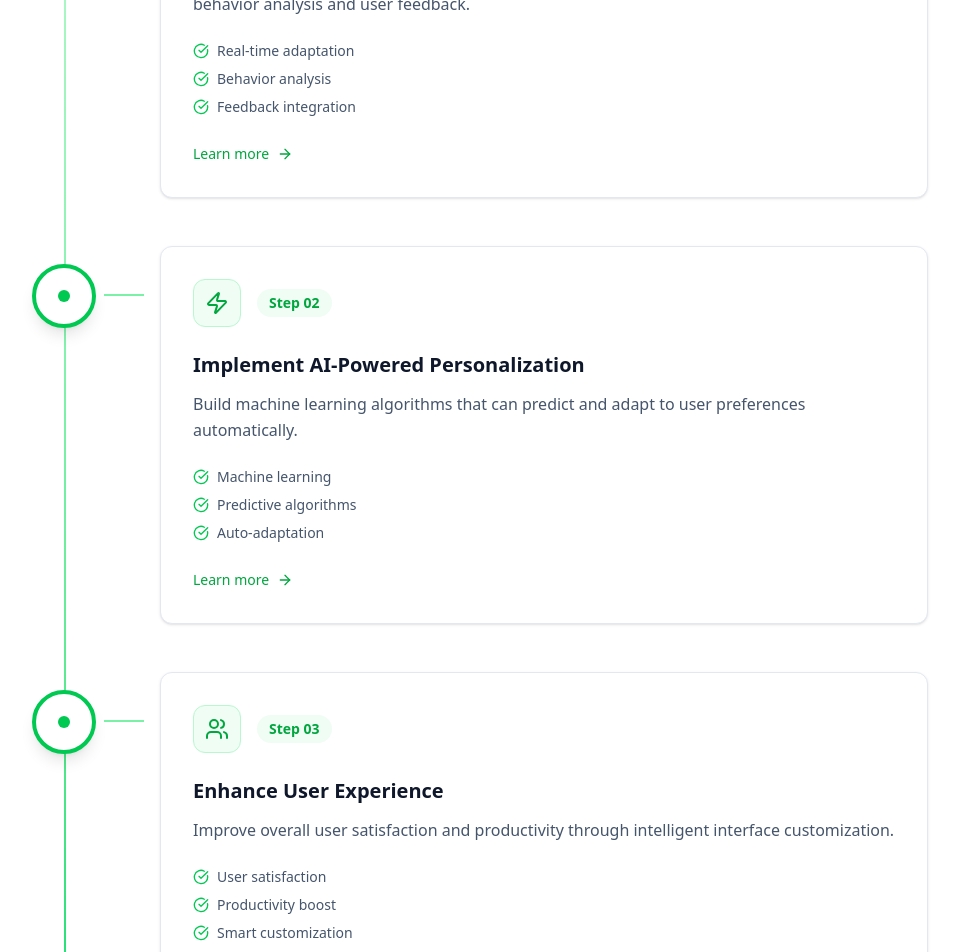
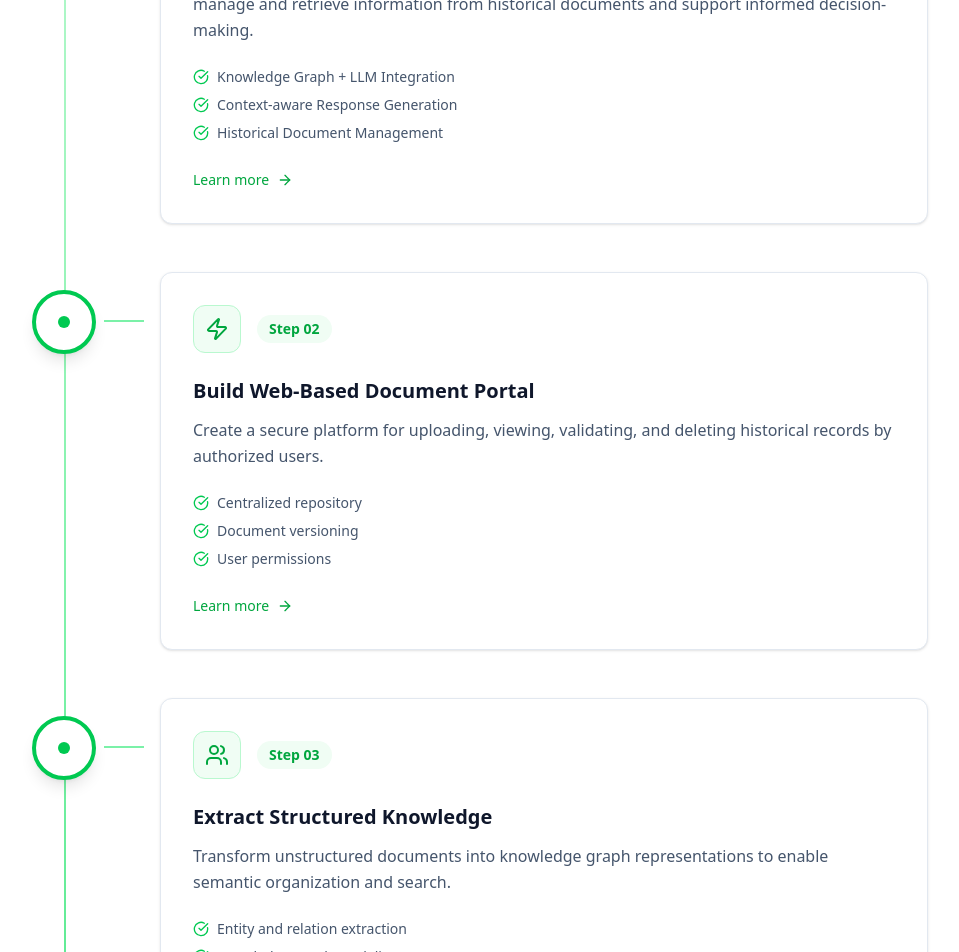
Before and after one commit to foverokavindz/your-ai-website, a React (Vite) app: page / in a window 1280 px wide. Shown: the part 8400-9352 px from the top of the page, without its empty margins (160-1119 px from the left). Built offline with nearby package versions, Linux system fonts and the light colour scheme.

Commit message:
feat: Update About, Milestones, Objectives, and Technologies sections with new team members, milestones, and enhanced descriptions for improved clarity and functionality

```diff
--- a/src/components/sections/About.jsx
+++ b/src/components/sections/About.jsx
@@ -21,71 +21,66 @@ const About = () => {
 
   const supervisors = [
     {
-      name: 'Dr. John Smith',
-      role: 'Project Supervisor',
-      department: 'Computer Science Department',
-      specialization: 'AI & Machine Learning',
-      email: 'john.smith@university.edu',
+      name: 'Dr. Chamara Liyanage',
+      role: 'Main Supervisor',
+      department: 'IT Department',
+      specialization: 'Senior Lecturer',
+      email: 'chamara@sjp.as.lk',
       linkedin: '#',
-      bio: 'Leading expert in artificial intelligence with 15+ years of research experience in adaptive systems.',
+      bio: '',
     },
     {
-      name: 'Dr. Sarah Johnson',
-      role: 'Co-Supervisor',
-      department: 'HCI Research Lab',
-      specialization: 'Human-Computer Interaction',
-      email: 'sarah.johnson@university.edu',
+      name: 'Mr. Hiran Wijesinghe',
+      role: 'External-Supervisor',
+      department: 'Sri Lanka Tea board',
+      specialization: 'Assistance Director - IT',
+      email: 'hiral@brd.ac.lk',
       linkedin: '#',
-      bio: 'Specializes in user experience research and interface design for intelligent systems.',
-    },
-    {
-      name: 'Dr. Michael Brown',
-      role: 'External Supervisor',
-      department: 'Tech Innovation Corp',
-      specialization: 'UI/UX Technologies',
-      email: 'michael.brown@company.com',
-      linkedin: '#',
-      bio: 'Industry expert with extensive experience in developing commercial UI adaptation solutions.',
+      bio: '',
     },
   ];
 
   const teamMembers = [
     {
-      name: 'Alex Chen',
-      role: 'Lead Developer & Researcher',
+      name: 'Kavinda Weerasinghe',
+      role: 'Frontend Development',
       studentId: 'IT21324406',
       specialization: 'Full-Stack Development',
-      email: 'alex.chen@student.edu',
+      email: 'kavinda@abc.lk',
       linkedin: '#',
       github: '#',
       contributions: [
-        'System Architecture',
-        'Backend Development',
+        'Frontend Design & Development',
+        'LItreture review',
         'API Integration',
       ],
     },
     {
-      name: 'Maria Garcia',
-      role: 'UI/UX Researcher',
+      name: 'Nipuni Nishadini',
+      role: 'Backend Developer',
       studentId: 'IT21215360',
       specialization: 'User Experience Design',
       email: 'maria.garcia@student.edu',
       linkedin: '#',
       github: '#',
-      contributions: ['User Research', 'Interface Design', 'Usability Testing'],
+      contributions: [
+        'Endpoint development',
+        'Backend Engineering',
+        'Testings',
+      ],
     },
     {
-      name: 'David Wilson',
-      role: 'ML Engineer',
+      name: 'Dulan Jayewikrama',
+      role: 'AI developer',
       studentId: 'IT17117210',
-      specialization: 'Machine Learning',
-      email: 'david.wilson@student.edu',
+      specialization: 'AI devleopment',
+      email: 'dulan@student.edu',
       linkedin: '#',
       github: '#',
       contributions: [
-        'Algorithm Development',
-        'Data Analysis',
-        'Model Training',
+        'Backend Development',
+        'Document Processing',
+        'Prompt Engineering',
       ],
     },
   ];
@@ -116,7 +111,6 @@ const About = () => {
               </p>
             </div>
           </div>
-
           {/* Supervisors Section */}
           <motion.div
             initial={{ opacity: 0, y: 30 }}
@@ -127,11 +121,12 @@ const About = () => {
             <div className="flex items-center gap-3 justify-center">
               <GraduationCap className="w-6 h-6 text-green-600" />
               <h3 className="text-2xl md:text-3xl font-bold text-slate-900">
-                Academic Supervisors
+                Supervisors
               </h3>
             </div>
 
-            <div className="grid lg:grid-cols-3 gap-8">
+            <div className="flex justify-center">
+              <div className="grid md:grid-cols-2 gap-8 max-w-3xl">
                 {supervisors.map((supervisor, index) => (
                   <motion.div
                     key={index}
@@ -197,8 +192,8 @@ const About = () => {
                   </motion.div>
                 ))}
               </div>
+            </div>
           </motion.div>
-
           {/* Team Members Section */}
           <motion.div
             initial={{ opacity: 0, y: 30 }}
@@ -297,7 +292,6 @@ const About = () => {
               ))}
             </div>
           </motion.div>
-
           {/* Bottom CTA */}
           <motion.div
             initial={{ opacity: 0, y: 30 }}
--- a/src/components/sections/Milestones.jsx
+++ b/src/components/sections/Milestones.jsx
@@ -15,53 +15,96 @@ const Milestones = () => {
   const milestones = [
     {
       date: 'July 2024',
-      title: 'Project Initiation',
-      description: 'Research planning and initial literature review completed',
+      title: 'Topic Selection',
+      description: 'Initial literature review and topic finalization',
       status: 'completed',
       quarter: 'Q3 2024',
     },
     {
       date: 'August 2024',
-      title: 'System Design',
-      description: 'Architecture design and technology stack selection',
+      title: 'Doamin Analysis',
+      description: 'Comprehensive domain analysis and requirements gathering',
       status: 'completed',
       quarter: 'Q3 2024',
     },
     {
       date: 'August 2024',
-      title: 'Prototype Development',
-      description: 'Initial prototype and proof of concept implementation',
+      title: 'Learn AI and LLMs',
+      description:
+        'Introduction to AI and LLMs, foundational knowledge acquisition',
       status: 'completed',
       quarter: 'Q3 2024',
     },
     {
       date: 'September 2024',
-      title: 'Algorithm Implementation',
-      description: 'Core machine learning algorithms development and testing',
+      title: 'Requirements Gathering & Literature Review',
+      description: 'Detailed requirements gathering and literature review',
       status: 'completed',
       quarter: 'Q3 2024',
     },
     {
       date: 'October 2024',
-      title: 'User Interface Design',
-      description: 'Adaptive UI framework development and integration',
+      title: 'System Design',
+      description: 'System architecture design and technology stack selection',
       status: 'completed',
       quarter: 'Q4 2024',
     },
     {
       date: 'November 2024',
-      title: 'Initial Testing Phase',
-      description: 'Comprehensive testing and validation of core features',
+      title: 'Data Collection',
+      description: 'Data collection and preprocessing for model training',
       status: 'completed',
       quarter: 'Q4 2024',
     },
     {
       date: 'December 2024',
-      title: 'Performance Optimization',
+      title: 'Literature Review',
       description:
-        'System optimization and performance improvements implemented',
+        'Comprehensive literature review and analysis of existing solutions',
       status: 'completed',
       quarter: 'Q4 2024',
+    },
+    {
+      date: 'January 2025',
+      title: 'Fronetend Development',
+      description: 'Initial frontend development and UI design',
+      status: 'completed',
+      quarter: 'Q1 2025',
+    },
+    {
+      date: 'February 2025',
+      title: 'Backend Development',
+      description: 'Backend architecture setup and API development',
+      status: 'completed',
+      quarter: 'Q1 2025',
+    },
+    {
+      date: 'March 2025',
+      title: 'Complete AI Integration',
+      description: 'Integration of AI models with frontend and backend',
+      status: 'completed',
+      quarter: 'Q1 2025',
+    },
+    {
+      date: 'April 2025',
+      title: 'Second Progress Review',
+      description: 'Mid-project review and adjustments based on feedback',
+      status: 'completed',
+      quarter: 'Q2 2025',
+    },
+    {
+      date: 'May 2025',
+      title: 'Final Testing',
+      description: 'Comprehensive testing and bug fixing before deployment',
+      status: 'completed',
+      quarter: 'Q2 2025',
+    },
+    {
+      date: 'June 2025',
+      title: 'Performance Optimization',
+      description: 'Optimization of system performance and user experience',
+      status: 'completed',
+      quarter: 'Q2 2025',
     },
   ];
 
@@ -218,7 +261,7 @@ const Milestones = () => {
                 <p className="text-xl text-slate-600 max-w-2xl mx-auto">
                   We've successfully completed{' '}
                   <span className="text-green-600 font-semibold">
-                    7 major milestones
+                    {milestones.length} major milestones
                   </span>{' '}
                   in our AI-driven UI personalization research project.
                 </p>
--- a/src/components/sections/Objectives.jsx
+++ b/src/components/sections/Objectives.jsx
@@ -1,7 +1,14 @@
 import React from 'react';
 import { motion } from 'framer-motion';
 import { useInView } from 'react-intersection-observer';
-import { Target, Zap, Users, ArrowRight, CheckCircle } from 'lucide-react';
+import {
+  Target,
+  Zap,
+  Users,
+  ArrowRight,
+  CheckCircle,
+  BookOpen,
+} from 'lucide-react';
 import Section from '../ui/Section';
 import Container from '../ui/Container';
 import Card from '../ui/Card';
@@ -15,38 +22,50 @@ const Objectives = () => {
   const objectives = [
     {
       icon: Target,
-      title: 'Develop Adaptive UI Framework',
+      title: 'Design a Knowledge Graph-Based RAG System',
       description:
-        'Create a comprehensive framework for real-time user interface adaptation based on behavior analysis and user feedback.',
+        'Develop an intelligent system using LLMs, knowledge graphs, and domain glossaries to manage and retrieve information from historical documents and support informed decision-making.',
       number: '01',
       features: [
-        'Real-time adaptation',
-        'Behavior analysis',
-        'Feedback integration',
+        'Knowledge Graph + LLM Integration',
+        'Context-aware Response Generation',
+        'Historical Document Management',
       ],
     },
     {
       icon: Zap,
-      title: 'Implement AI-Powered Personalization',
+      title: 'Build Web-Based Document Portal',
       description:
-        'Build machine learning algorithms that can predict and adapt to user preferences automatically.',
+        'Create a secure platform for uploading, viewing, validating, and deleting historical records by authorized users.',
       number: '02',
       features: [
-        'Machine learning',
-        'Predictive algorithms',
-        'Auto-adaptation',
+        'Centralized repository',
+        'Document versioning',
+        'User permissions',
       ],
     },
     {
       icon: Users,
-      title: 'Enhance User Experience',
+      title: 'Extract Structured Knowledge',
       description:
-        'Improve overall user satisfaction and productivity through intelligent interface customization.',
+        'Transform unstructured documents into knowledge graph representations to enable semantic organization and search.',
       number: '03',
       features: [
-        'User satisfaction',
-        'Productivity boost',
-        'Smart customization',
+        'Entity and relation extraction',
+        'Knowledge graph modeling',
+        'Semantic search support',
+      ],
+    },
+    {
+      icon: BookOpen, // or another suitable icon
+      title: 'Enable Natural Language Interaction',
+      description:
+        'Provide a user-friendly interface that allows users to ask questions naturally and receive domain-aware responses.',
+      number: '04',
+      features: [
+        'Natural language queries',
+        'Glossary-assisted interpretation',
+        'LLM-enhanced responses',
       ],
     },
   ];
--- a/src/components/sections/Technologies.jsx
+++ b/src/components/sections/Technologies.jsx
@@ -16,6 +16,12 @@ import {
   Server,
   ArrowRight,
   Star,
+  CloudIcon,
+  Boxes,
+  Blocks,
+  Atom,
+  ChartSpline,
+  AirVentIcon,
 } from 'lucide-react';
 import Section from '../ui/Section';
 import Container from '../ui/Container';
@@ -29,39 +35,63 @@ const Technologies = () => {
 
   const techCategories = [
     {
-      title: 'Machine Learning & AI',
-      description: 'Advanced algorithms for intelligent personalization',
+      title: 'AI and LLMs',
+      description: 'Artificial Intelligence and Large Language Models',
       technologies: [
         {
           icon: Brain,
-          name: 'TensorFlow',
-          description: 'Deep learning framework',
+          name: 'llama 3.1',
+          description: 'Open-source LLM by Meta',
         },
-        { icon: Zap, name: 'OpenAI', description: 'AI language models' },
-        { icon: Layers, name: 'Keras', description: 'Neural network API' },
-        { icon: BarChart3, name: 'NumPy', description: 'Scientific computing' },
+        {
+          icon: Zap,
+          name: 'Gemma 3',
+          description: ' LLM developed by Google ',
+        },
+        {
+          icon: Layers,
+          name: 'DeepInfra',
+          description: 'LLM inference platform',
+        },
+        {
+          icon: AirVentIcon,
+          name: 'LangChain',
+          description: ' Framework for building LLM applications',
+        },
       ],
     },
     {
-      title: 'Data Processing & NLP',
+      title: 'Backend & Data Processing',
       description: 'Text analysis and natural language understanding',
       technologies: [
         { icon: MessageSquare, name: 'spaCy', description: 'NLP library' },
-        { icon: MessageSquare, name: 'NLTK', description: 'Text processing' },
+        {
+          icon: Boxes,
+          name: 'Flask ',
+          description: ' Developed API with python ',
+        },
+        {
+          icon: CloudIcon,
+          name: 'Azure services',
+          description: 'Azure blob storage',
+        },
         {
           icon: Database,
-          name: 'FAISS-CPU',
-          description: 'Vector similarity search',
+          name: 'MongoDB',
+          description: 'Lightweight database',
         },
-        { icon: Database, name: 'SQLite', description: 'Lightweight database' },
       ],
     },
     {
-      title: 'Development & Deployment',
+      title: 'Fronend Deployment',
       description: 'Modern web technologies and cloud infrastructure',
       technologies: [
-        { icon: Code, name: 'Python', description: 'Backend development' },
-        { icon: Globe, name: 'React', description: 'Frontend framework' },
+        {
+          icon: Blocks,
+          name: 'Tailwind Css',
+          description: 'Populer CSS library',
+        },
+        { icon: Atom, name: 'React', description: 'Frontend framework' },
         {
           icon: ContainerIcon,
           name: 'Docker',
@@ -123,7 +153,7 @@ const Technologies = () => {
                 </div>
 
                 {/* Technology Grid */}
-                <div className="grid md:grid-cols-2 lg:grid-cols-4 gap-8">
+                <div className="grid md:grid-cols-2 lg:grid-cols-4 gap-8 mx-auto">
                   {category.technologies.map((tech, techIndex) => (
                     <motion.div
                       key={techIndex}
@@ -183,7 +213,7 @@ const Technologies = () => {
           >
             {[
               {
-                number: '12+',
+                number: '10+',
                 label: 'Technologies',
                 icon: Code,
               },
```
Lines whose indentation alone changed are shown as unchanged.
